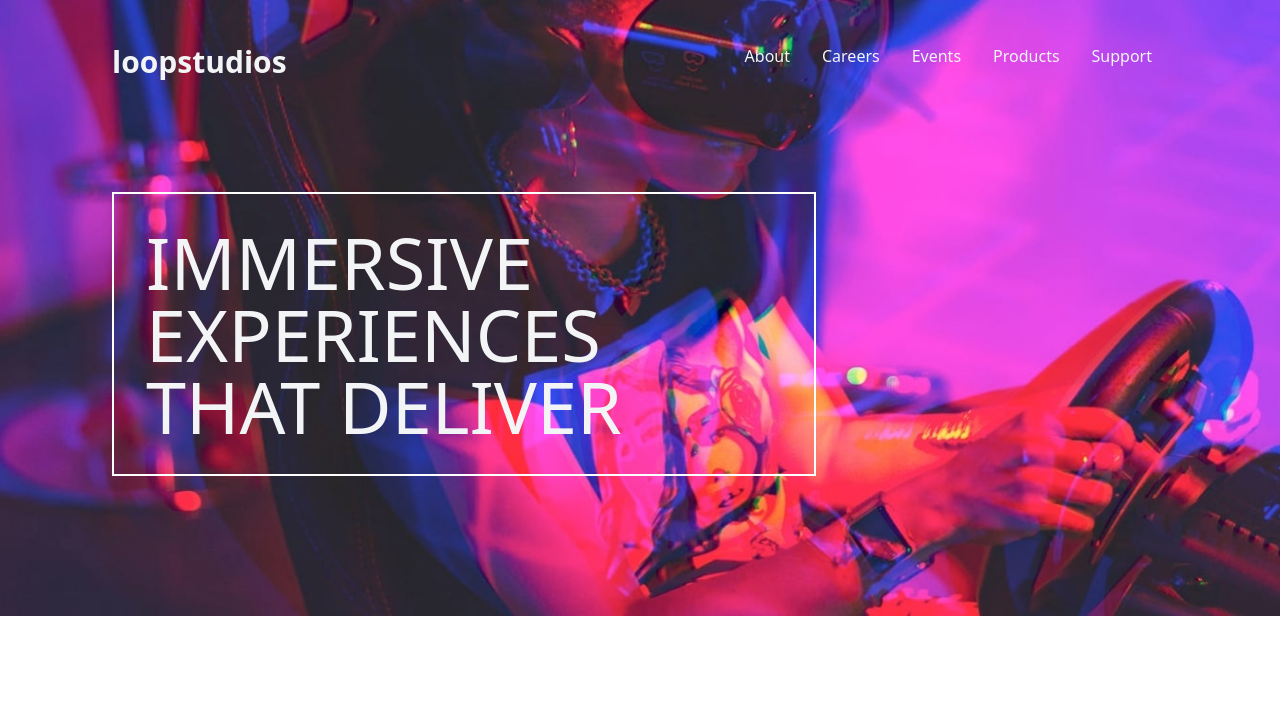
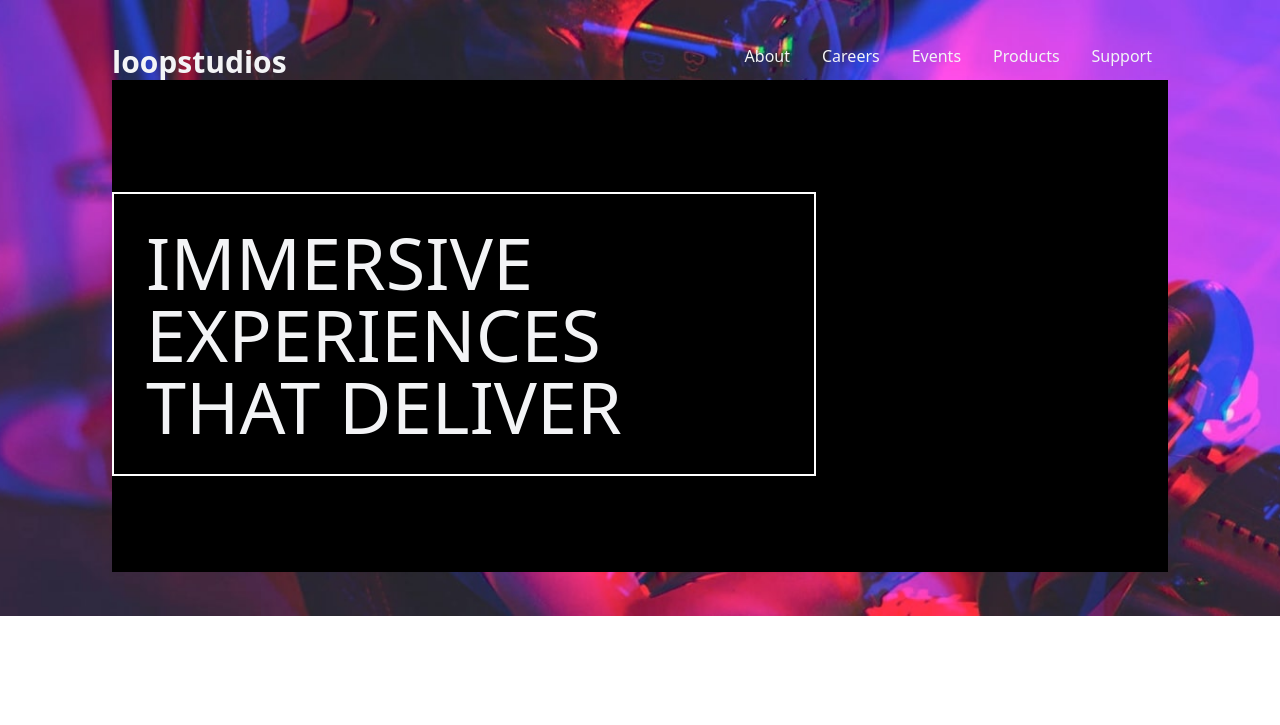
Before and after one commit to Professor1345/loop-studios, a website: page public/index.html in a window 1280 px wide. Shown: the top 725 px of the page. Drawn offline with Linux system fonts and the light colour scheme.

Commit message:
adjust head2

```diff
--- a/public/index.html
+++ b/public/index.html
@@ -47,7 +47,7 @@
           </div>
         </div>
 
-        <div>
+        <div class="bg-black">
           <div class="firstbox-word">Immersive experiences that deliver</div>
         </div>
       </div>
--- a/src/styles.css
+++ b/src/styles.css
@@ -71,6 +71,7 @@
     @apply p-6 md:p-6 lg:p-8 lg:m-0;
     @apply my-24 md:my-20 lg:my-20 xl:my-24 2xl:my-32;
     @apply mt-40 md:mt-36 lg:mt-28;
+    /* @apply  */
   }
   /* First Box Ends Here */
 
```
Also changed, not shown: public/styles.css.
